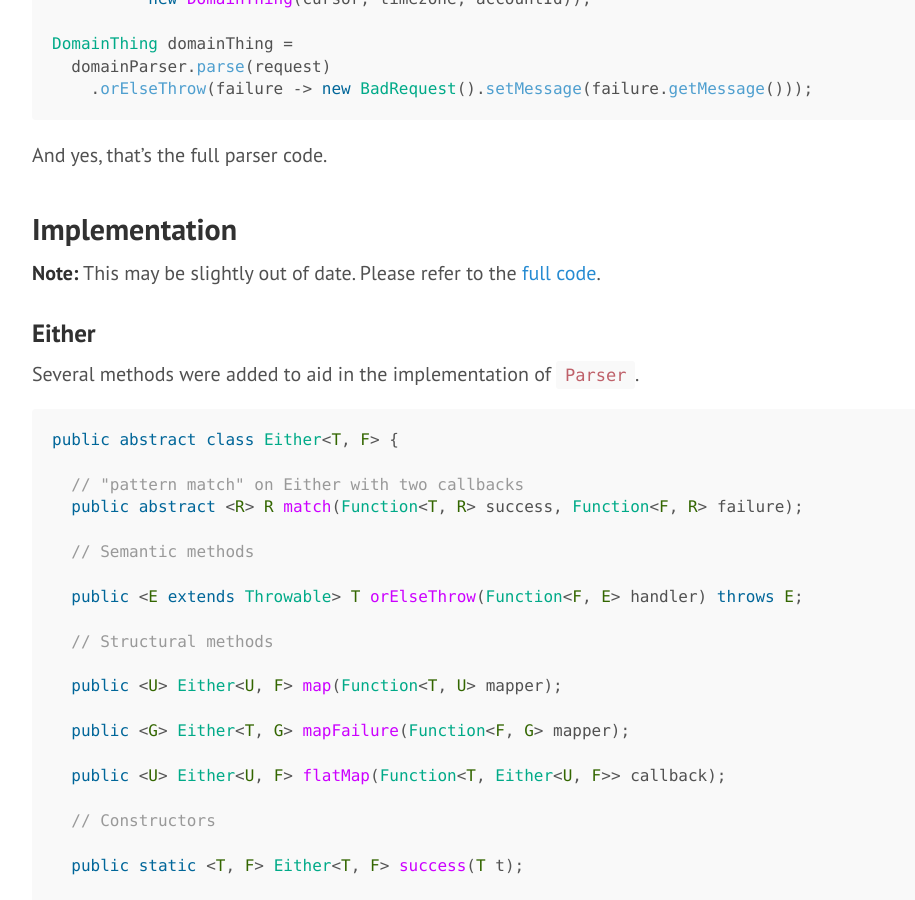
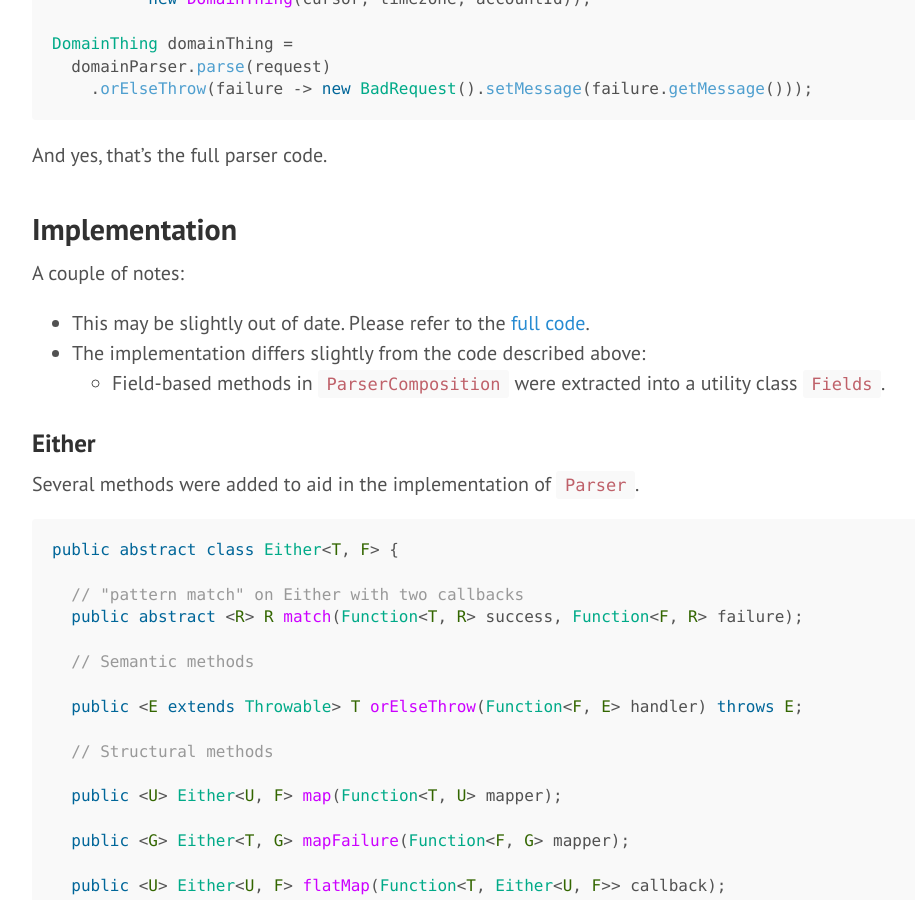
Before and after one commit to Garciat/garciat.github.io, a Jekyll site: the page built from _posts/2020-06-27-java-functional-validation.md, in a window 1280 px wide and 900 px high, scrolled down 19313 px. Shown: the whole window, without its empty margins (148-1063 px from the left). Built offline with Jekyll 4.4.1, drawn with Linux system fonts in a browser that asks for light colours.

Commit message:
Update 2020-06-27-java-functional-validation.md

```diff
--- a/_posts/2020-06-27-java-functional-validation.md
+++ b/_posts/2020-06-27-java-functional-validation.md
@@ -728,7 +728,11 @@ And yes, that’s the full parser code.
 
 ## Implementation
 
-**Note:** This may be slightly out of date. Please refer to the [full code](https://github.com/Garciat/java-functional/tree/master/validation/src/main/java/com/garciat/functional).
+A couple of notes:
+
+  * This may be slightly out of date. Please refer to the [full code](https://github.com/Garciat/java-functional/tree/master/validation/src/main/java/com/garciat/functional).
+  * The implementation differs slightly from the code described above:
+    * Field-based methods in `ParserComposition` were extracted into a utility class `Fields`.
 
 ### Either
 
```
